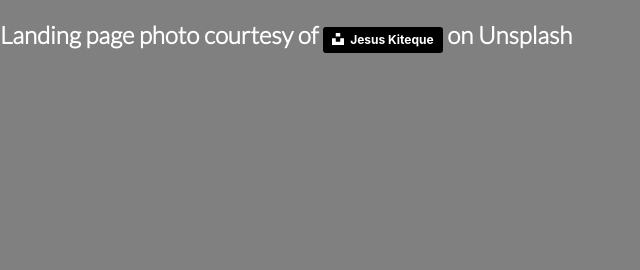
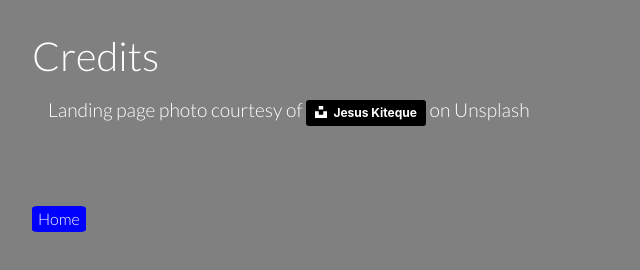
Before and after one commit to susanmaas/susanmaasportfolio, a plain HTML site: page credits.html in a window 1280 px wide. Shown: the whole page, without its empty margins (0-640 px from the left). Drawn offline with nearby package versions, Linux system fonts and the light colour scheme.

Commit message:
Link credits.html. Modify other docs accordingly, including addition of a button.

```diff
--- a/credits.html
+++ b/credits.html
@@ -5,14 +5,17 @@
     <meta name="viewport" content="width=device-width, initial-scale=1.0">
     <meta http-equiv="X-UA-Compatible" content="ie=edge">
 
+    <link rel="stylesheet" href="https://stackpath.bootstrapcdn.com/bootstrap/4.3.1/css/bootstrap.min.css" integrity="sha384-ggOyR0iXCbMQv3Xipma34MD+dH/1fQ784/j6cY/iJTQUOhcWr7x9JvoRxT2MZw1T" crossorigin="anonymous">
     <link href="https://fonts.googleapis.com/css?family=Heebo&display=swap" rel="stylesheet">
     <link href="https://fonts.googleapis.com/css?family=Lato:300&display=swap" rel="stylesheet">
-
+    <link rel="stylesheet" href="https://use.fontawesome.com/releases/v5.8.2/css/all.css" integrity="sha384-oS3vJWv+0UjzBfQzYUhtDYW+Pj2yciDJxpsK1OYPAYjqT085Qq/1cq5FLXAZQ7Ay" crossorigin="anonymous">
     <link rel="stylesheet" href="styles.css">
-
-    <title>Susan Maas Copywriter Portfolio - Credits</title>
+    <title>Susan Maas Portfolio</title>
 </head>
 <body>
-    <h2>Landing page photo courtesy of <a style="background-color:black;color:white;text-decoration:none;padding:4px 6px;font-family:-apple-system, BlinkMacSystemFont, &quot;San Francisco&quot;, &quot;Helvetica Neue&quot;, Helvetica, Ubuntu, Roboto, Noto, &quot;Segoe UI&quot;, Arial, sans-serif;font-size:12px;font-weight:bold;line-height:1.2;display:inline-block;border-radius:3px" href="https://unsplash.com/@jesuskiteque?utm_medium=referral&amp;utm_campaign=photographer-credit&amp;utm_content=creditBadge" target="_blank" rel="noopener noreferrer" title="Download free do whatever you want high-resolution photos from Jesus Kiteque"><span style="display:inline-block;padding:2px 3px"><svg xmlns="http://www.w3.org/2000/svg" style="height:12px;width:auto;position:relative;vertical-align:middle;top:-2px;fill:white" viewBox="0 0 32 32"><title>unsplash-logo</title><path d="M10 9V0h12v9H10zm12 5h10v18H0V14h10v9h12v-9z"></path></svg></span><span style="display:inline-block;padding:2px 3px">Jesus Kiteque</span></a> on Unsplash</h2>
+    <div class="pageLayout">
+        <h1>Credits</h1>
+        <p>Landing page photo courtesy of <a style="background-color:black;color:white;text-decoration:none;padding:4px 6px;font-family:-apple-system, BlinkMacSystemFont, &quot;San Francisco&quot;, &quot;Helvetica Neue&quot;, Helvetica, Ubuntu, Roboto, Noto, &quot;Segoe UI&quot;, Arial, sans-serif;font-size:12px;font-weight:bold;line-height:1.2;display:inline-block;border-radius:3px" href="https://unsplash.com/@jesuskiteque?utm_medium=referral&amp;utm_campaign=photographer-credit&amp;utm_content=creditBadge" target="_blank" rel="noopener noreferrer" title="Download free do whatever you want high-resolution photos from Jesus Kiteque"><span style="display:inline-block;padding:2px 3px"><svg xmlns="http://www.w3.org/2000/svg" style="height:12px;width:auto;position:relative;vertical-align:middle;top:-2px;fill:white" viewBox="0 0 32 32"><title>unsplash-logo</title><path d="M10 9V0h12v9H10zm12 5h10v18H0V14h10v9h12v-9z"></path></svg></span><span style="display:inline-block;padding:2px 3px">Jesus Kiteque</span></a> on Unsplash</p>
+        <button class="homeButton"><a href="index.html">Home</a></button>
+    </div>
 </body>
-</html>
--- a/styles.css
+++ b/styles.css
@@ -3,6 +3,13 @@ body {
     margin: 0;
     background: grey;
     color: white;
+}
+
+/* button is here because of .homeButton below. See comment with .homeButton */
+button {
+    background-color: blue;
+    border-radius: 10%;
+    border: none;
 }
 
 .hero {
@@ -84,7 +91,7 @@ a {
 }
 
 a:hover {
-    color: lightskyblue;
+    color: orange;
     text-decoration: none;
 }
 
@@ -103,3 +110,12 @@ a:hover {
 .pageLayout {
     padding: 2rem;
 }
+
+.footerLinks {
+   margin-left: 1rem;
+}
+
+/* homeButton to remove when nav in place */
+.homeButton {
+    margin-top: 4rem;
+}
```
Also changed, not shown: index.html (+1 -2 lines), legal.html (+1 -0 lines).
